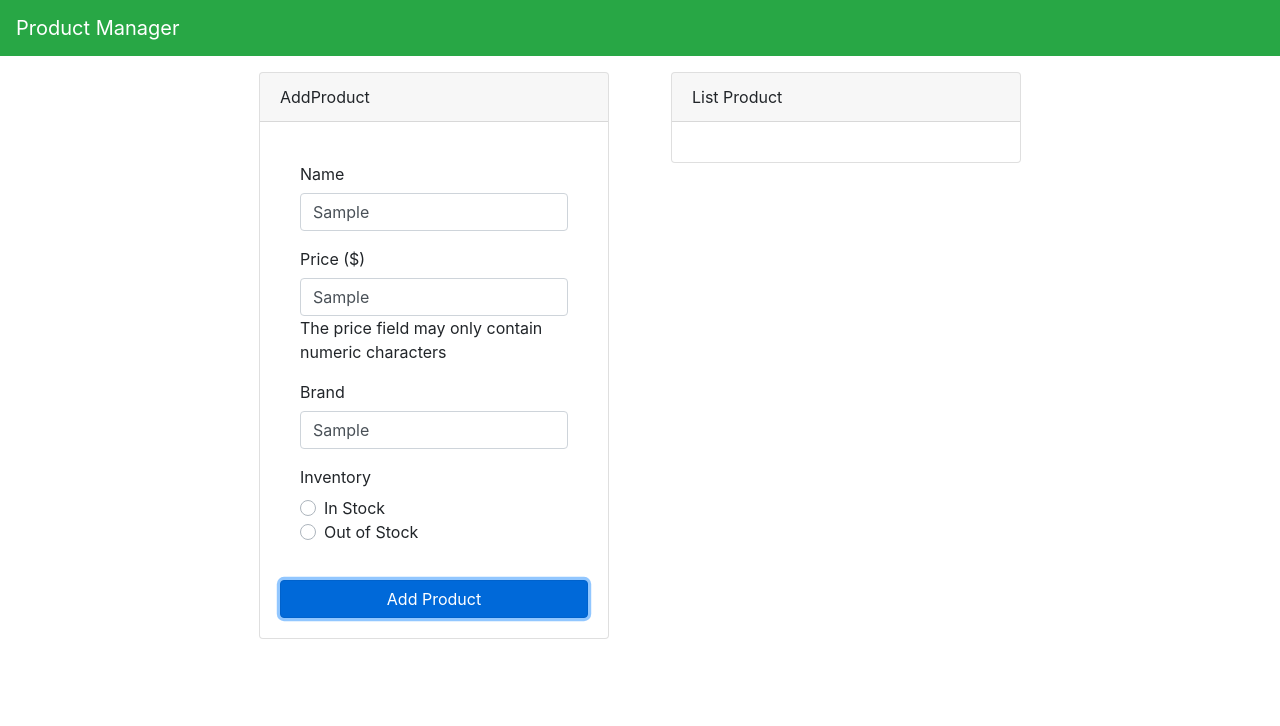
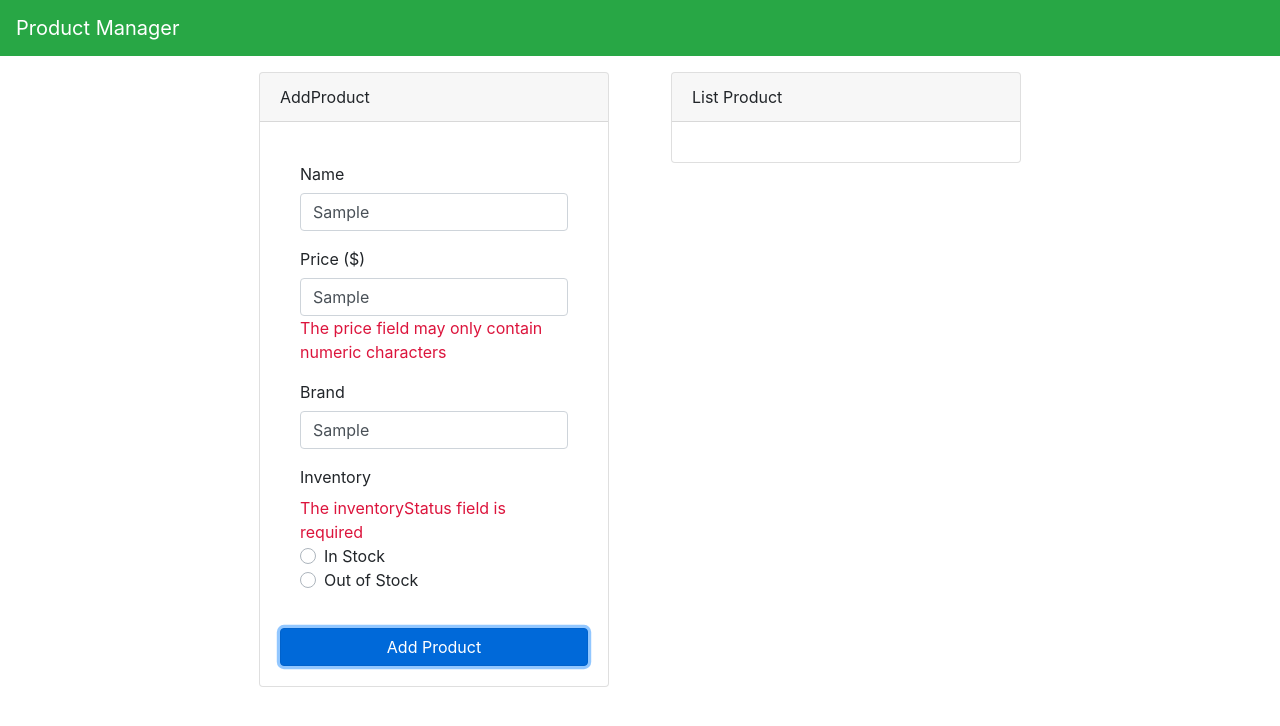
Before and after one commit to git4ruby/mohit-product-manager, a Vue app: page / in a window 1280 px wide. Both pictures are taken after typing "Sample", "Sample", "Sample" into the empty fields and a click on the button "Add Product". Shown: the top 726 px of the page. Built offline with nearby package versions, Linux system fonts and the light colour scheme.

Commit message:
Add validation to all fields in the form

```diff
--- a/src/components/AddProduct.vue
+++ b/src/components/AddProduct.vue
@@ -11,13 +11,20 @@
           </b-form-group>
           <b-form-group label="Price ($)">
             <b-form-input v-validate="{required: true, numeric: true}" v-model= "form.price" id="price" name= 'price' trim> </b-form-input>
-            {{ errors.first('price') }}
+            <div v-if="submitted" class="error-message">
+              {{ errors.first('price') }}
+            </div>
           </b-form-group>
           <b-form-group label="Brand">
-            <b-form-input v-validate="{required: true}" v-model= "form.brand" id="brand" name= 'brand' trim>
-            </b-form-input>
+            <b-form-input v-validate="{required: true}" v-model= "form.brand" id="brand" name= 'brand' trim></b-form-input>
+            <div v-if="submitted" class="error-message">
+              {{ errors.first('brand') }}
+            </div>
           </b-form-group>
           <b-form-group label="Inventory">
+            <div v-if="submitted" class="error-message">
+              {{ errors.first('inventoryStatus') }}
+            </div>
             <b-form-radio v-validate="{required: true}" v-model= "form.inventoryStatus" name="inventoryStatus" value="true">In Stock</b-form-radio>
             <b-form-radio v-model= "form.inventoryStatus" name="inventoryStatus" value="false">Out of Stock</b-form-radio>
           </b-form-group>
@@ -42,8 +49,10 @@ export default {
   },
   methods: {
     /* eslint-disable-no-console */
-    addProduct(){
-      this.submitted = true;
+    async addProduct(){
+      this.submitted = true
+      let result = await this.$validator.validate()
+      console.log(result)
       console.log(this.form)
     }
   }
```
